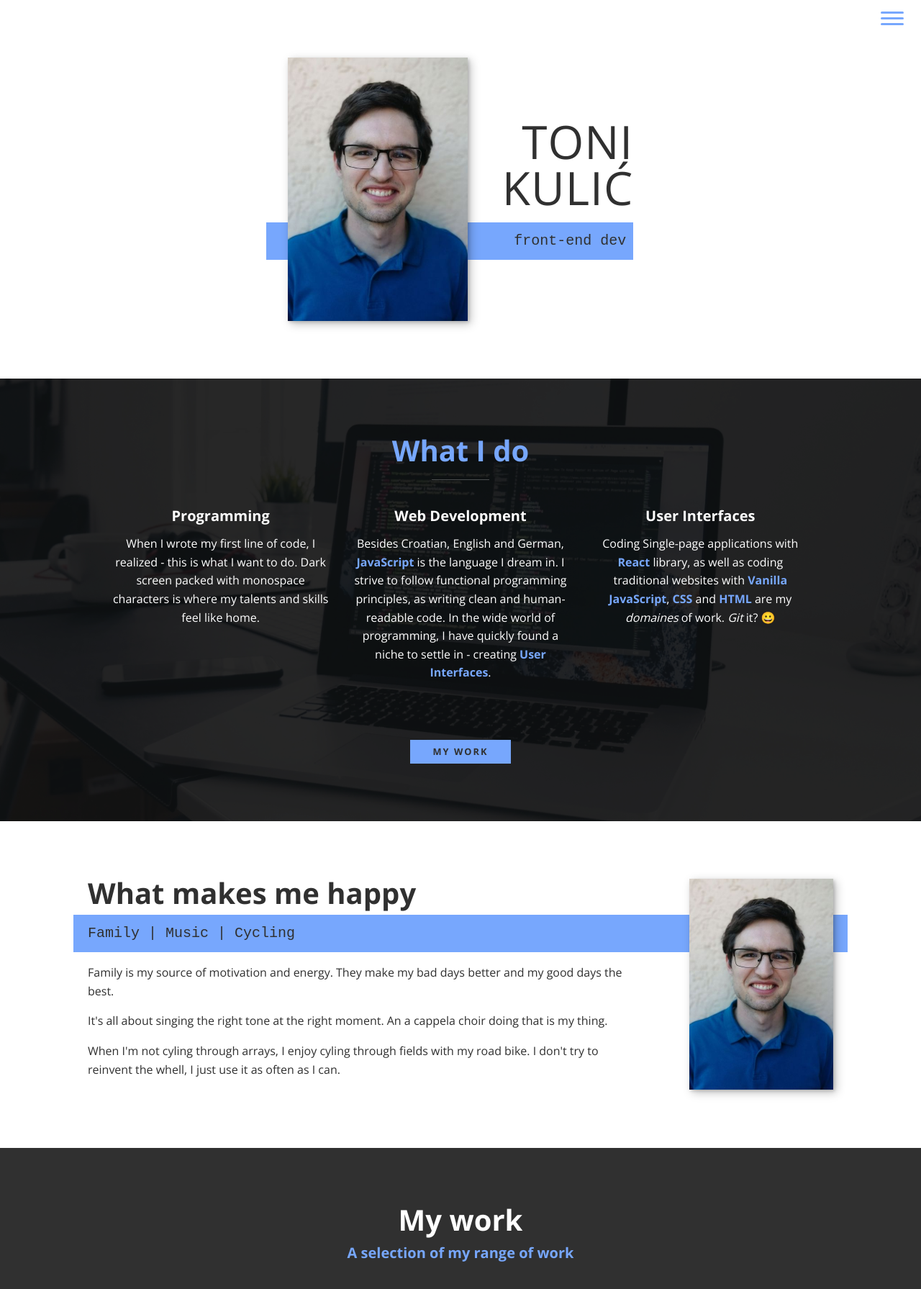
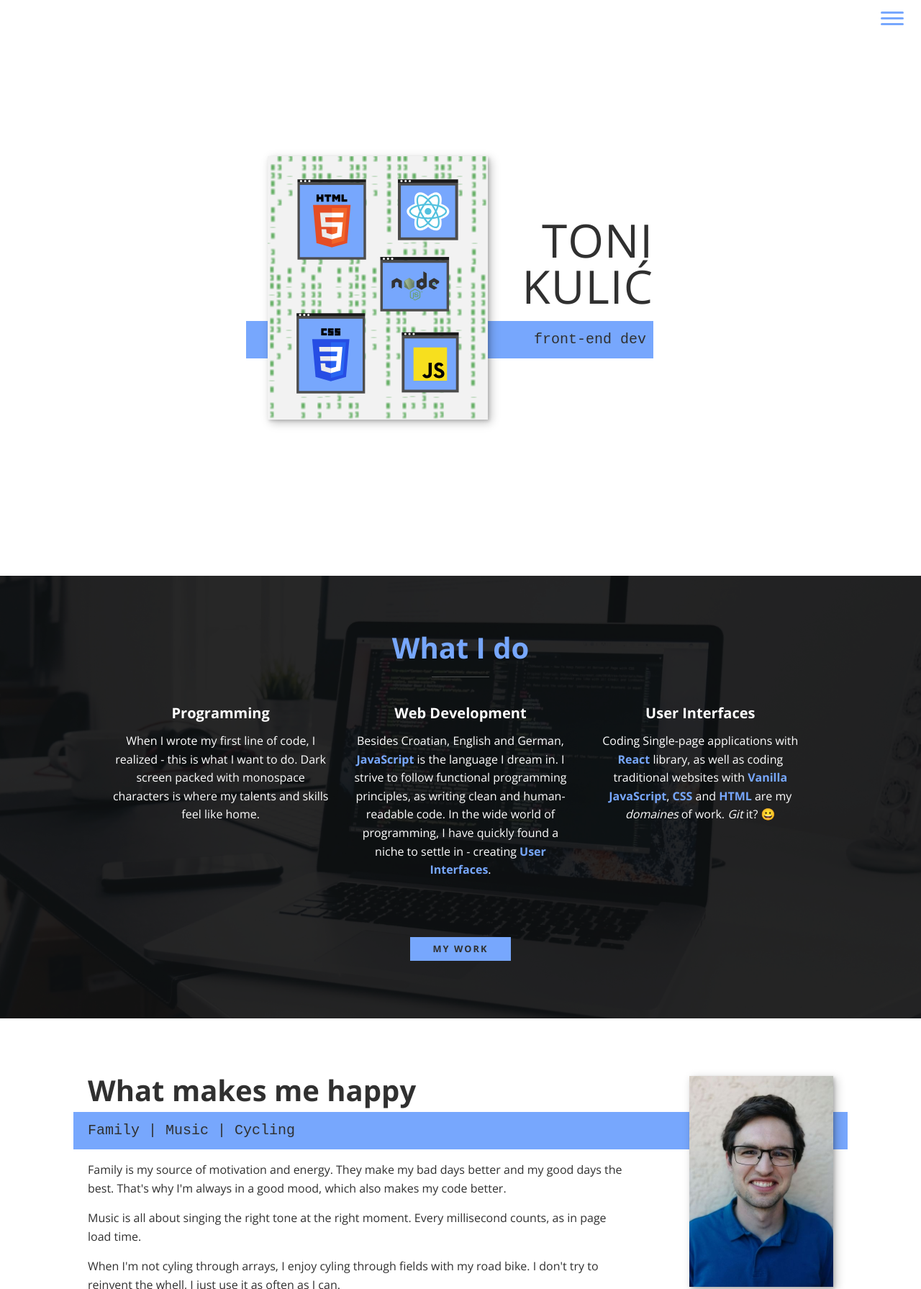
Before and after one commit to tkulic/tkulic.github.io, a plain HTML site: page index.html in a window 1280 px wide. Shown: the top 1791 px of the page at 72% size. Drawn offline with nearby package versions, Linux system fonts and the light colour scheme; a web font is replaced by a local one.

Commit message:
mobile styles fix & hero img add

```diff
--- a/css/style.css
+++ b/css/style.css
@@ -96,7 +96,6 @@ h3 {
 
 h1 {
     font-size: var(--fs-h1);
-    text-align: right;
 }
 h2 {
     font-size: var(--fs-h2);
@@ -112,7 +111,6 @@ h3 {
 .section-title-intro {
     font-weight: var(--fw-reg);
     letter-spacing: 1px;
-    margin-left: 0.5em;
 }
 
 .section-title-intro strong {
@@ -196,7 +194,17 @@ header {
     top: 1em;
     z-index: 1000;
 }
+
 .nav-toggle:focus {
+    outline: 4px solid var(--clr-accent);
+    outline-offset: 4px;
+}
+
+/* show focus ring only on keyboard focus */
+.nav-toggle:focus:not(:focus-visible) {
+    outline: none;
+}
+.nav-toggle:focus-visible {
     outline: 4px solid var(--clr-accent);
     outline-offset: 4px;
 }
@@ -255,6 +263,7 @@ header {
 
 .intro {
     position: relative;
+    margin: 0 auto;
 }
 
 .intro-img {
@@ -263,29 +272,35 @@ header {
 
 .section-subtitle-intro {
     display: inline-block;
+    width: 100%;
 }
 
-@media (min-width: 600px) {
+@media (min-width: 500px) {
     .intro {
         display: grid;
-        width: min-content;
+        max-width: 600px;
+        min-height: 100vh;
         margin: 0 auto;
         grid-column-gap: 1em;
         grid-template-areas:
             "img title"
             "img subtitle";
-        grid-template-columns: min-content max-content;
+    }
+
+    h1 {
+        text-align: right;
     }
 
     .intro-img {
         grid-area: img;
-        min-width: 250px;
         position: relative;
+        align-self: center;
         z-index: 2;
     }
 
     .section-title-intro {
         align-self: end;
+        margin-left: 0.5em;
     }
 
     .section-subtitle-intro {
--- a/index.html
+++ b/index.html
@@ -38,10 +38,11 @@
         </header>
 
         <!-- Introduction -->
+        <main>
             <section class="intro" id="home">
                 <h1 class="section-title section-title-intro">TONI<br />KULIĆ</h1>
                 <p class="section-subtitle section-subtitle-intro">front-end dev</p>
-            <img src="img/foto.jpg" alt="a picture of Toni Kulić smiling" class="intro-img" />
+                <img src="img/hero-img.svg" alt="logos of web technologies hanging on the wall" class="intro-img" />
             </section>
 
             <!-- My services -->
@@ -63,8 +64,8 @@
                     <div class="service">
                         <h3>User Interfaces</h3>
                         <p>
-                        Coding Single-page applications with <strong>React</strong> library, as well as coding traditional websites with <strong>Vanilla JavaScript</strong>, <strong>CSS</strong> and
-                        <strong>HTML</strong> are my <em>domaines</em> of work. <em>Git</em> it? 😀
+                            Coding Single-page applications with <strong>React</strong> library, as well as coding traditional websites with <strong>Vanilla JavaScript</strong>,
+                            <strong>CSS</strong> and <strong>HTML</strong> are my <em>domaines</em> of work. <em>Git</em> it? 😀
                         </p>
                     </div>
                 </div>
@@ -79,8 +80,8 @@
                 <p class="section-subtitle section-subtitle-about">Family | Music | Cycling</p>
 
                 <div class="about-me-body">
-                <p>Family is my source of motivation and energy. They make my bad days better and my good days the best.</p>
-                <p>It's all about singing the right tone at the right moment. An a cappela choir doing that is my thing.</p>
+                    <p>Family is my source of motivation and energy. They make my bad days better and my good days the best. That's why I'm always in a good mood, which also makes my code better.</p>
+                    <p>Music is all about singing the right tone at the right moment. Every millisecond counts, as in page load time.</p>
                     <p>When I'm not cyling through arrays, I enjoy cyling through fields with my road bike. I don't try to reinvent the whell, I just use it as often as I can.</p>
                 </div>
 
@@ -123,6 +124,7 @@
                     </a>
                 </div>
             </section>
+        </main>
 
         <footer class="footer" id="contact">
             <a href="mailto:toni.kulic@yahoo.com" class="footer-link">toni.kulic@yahoo.com</a>
```
Also changed, not shown: img/hero-img.svg (added), 1 other file. Lines whose indentation alone changed are shown as unchanged.
